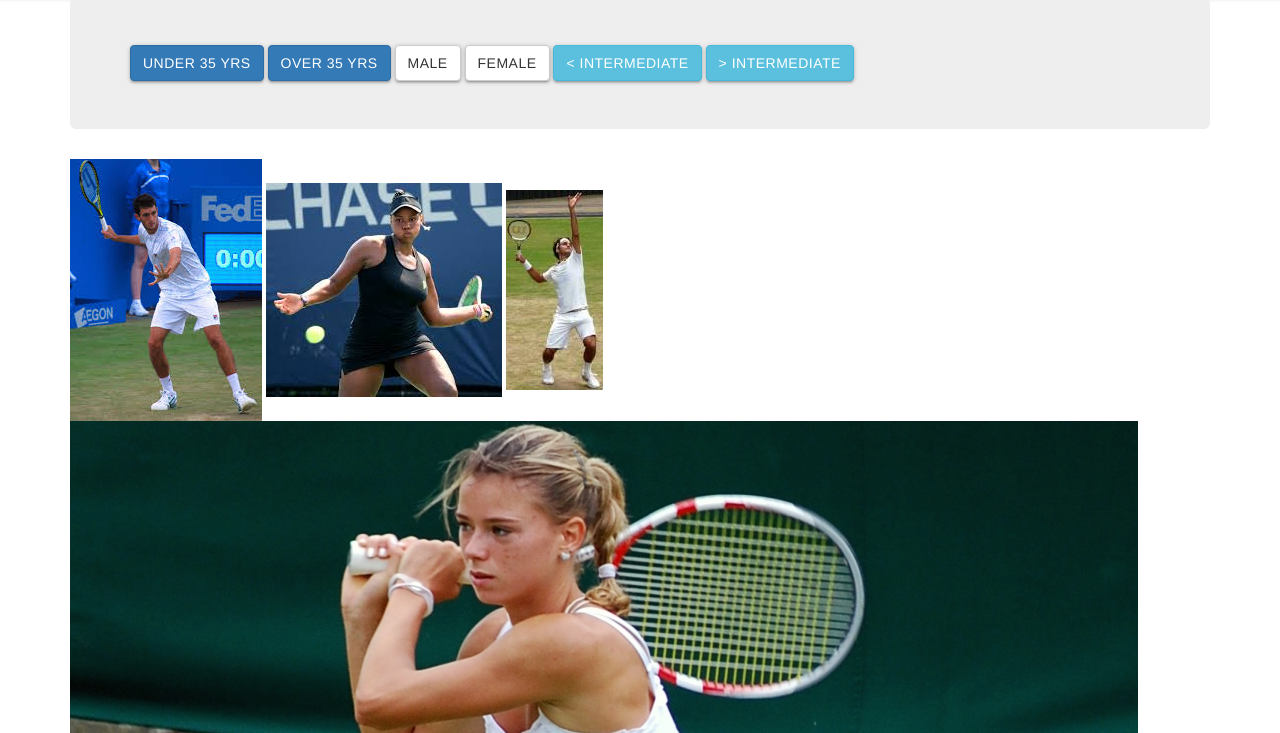
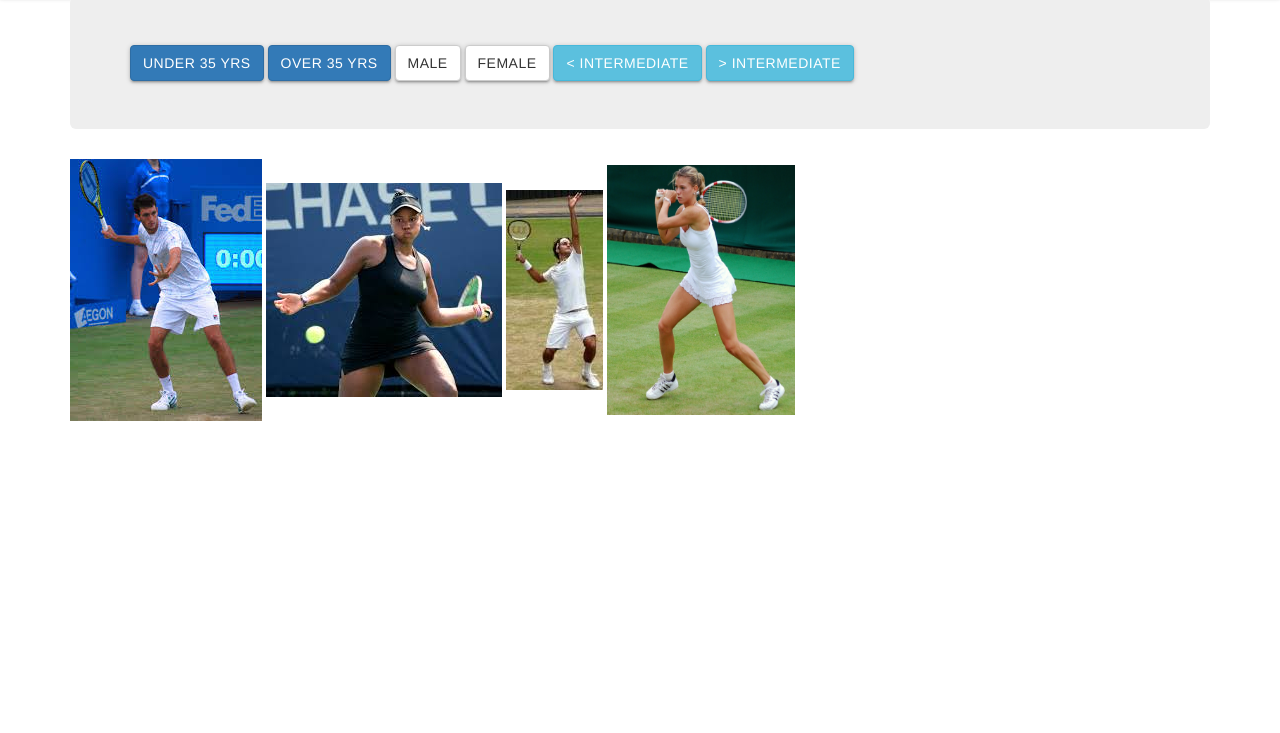
Before and after one commit to denis89/GA-Project-3, a website: page public/tennis.html in a window 1280 px wide. Shown: the part 67-800 px from the top of the page. Drawn offline with nearby package versions, Linux system fonts and the light colour scheme.

Commit message:
Last commit

```diff
--- a/public/tennis.html
+++ b/public/tennis.html
@@ -43,7 +43,7 @@
 <img class="pic1" src="./img/1.jpeg">
 <img class="pic2" src="./img/2.jpeg">
 <img class="pic3" src="./img/3.jpeg">
-<a href="susanna_profile.html"><img class="susanna" src="./img/susanna.jpeg"></a>
+<a href="susanna_profile.html"><img class="susanna" src="./img/susanna.jpeg" width="188px" height="250px"></a>
 </div>
 
 
```
Also changed, not shown: 1 other file.
